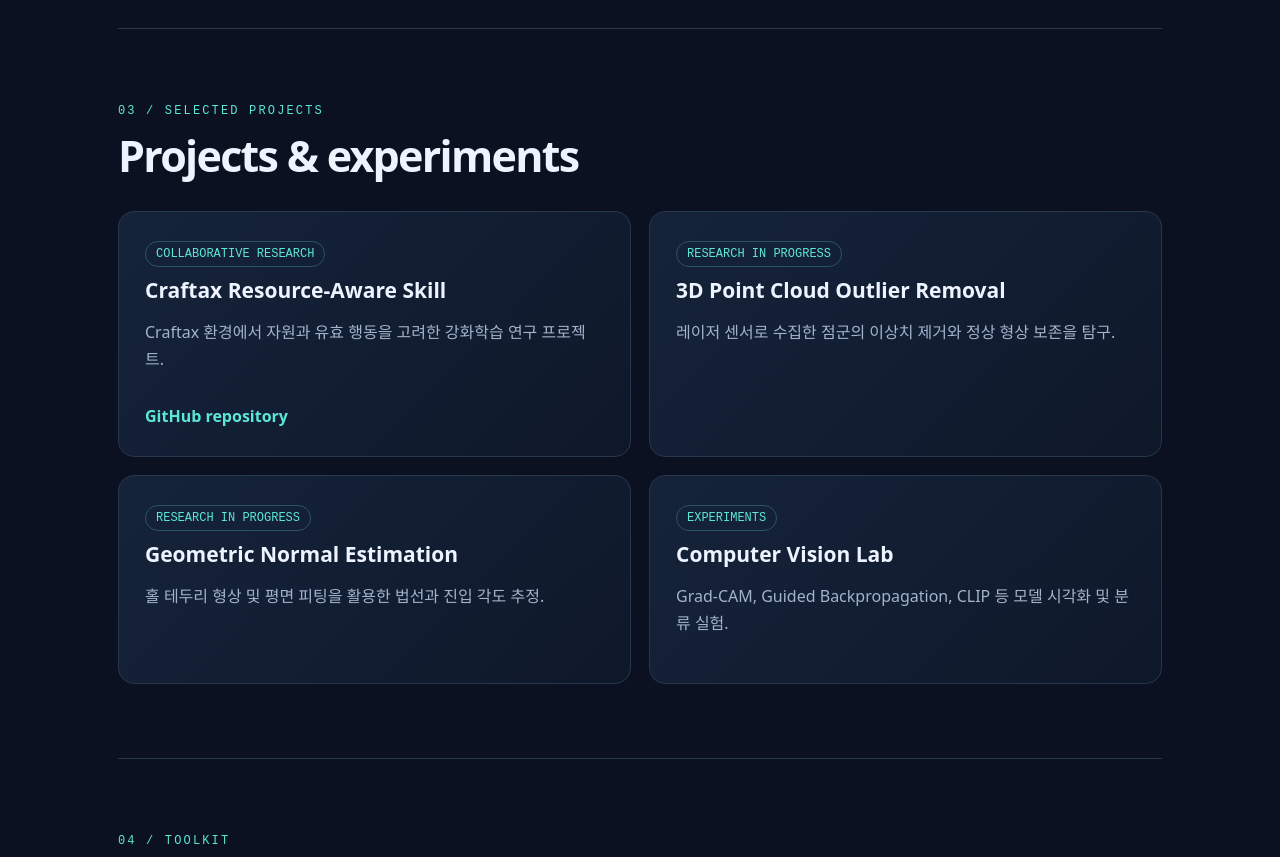
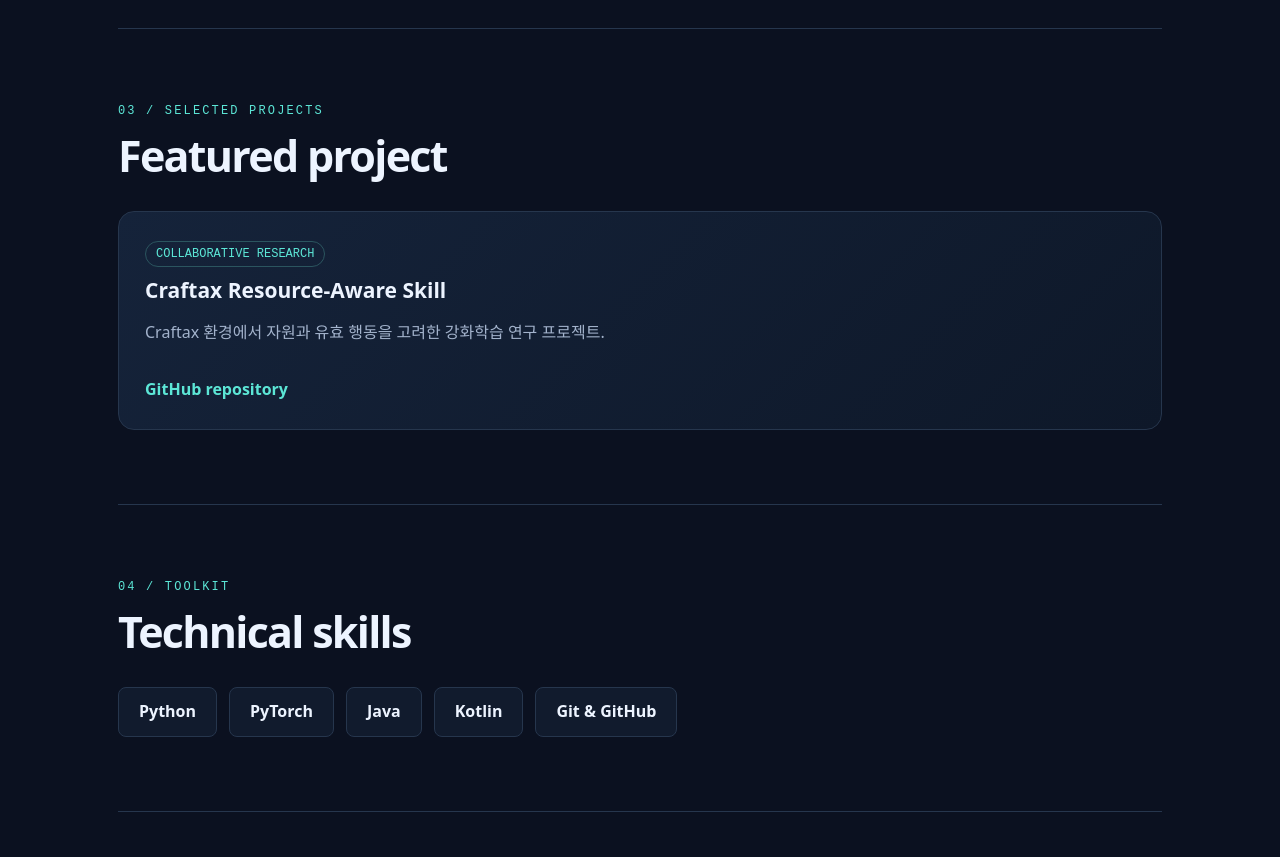
Before and after one commit to chaemingi29-a11y/chaemingi29-a11y.github.io, a plain HTML site: page index.html in a window 1280 px wide. Shown: the part 1460-2317 px from the top of the page. Drawn offline with Linux system fonts and the light colour scheme.

Commit message:
Keep Craftax as the only portfolio project

```diff
--- a/index.html
+++ b/index.html
@@ -9,6 +9,6 @@
 <main class="wrap" id="home"><div class="hero"><div><div class="eyebrow">AI & Software Development · South Korea</div><h1>Mingi Chae<span class="accent">.</span><br><span style="font-size:.48em;letter-spacing:-.03em">채민기</span></h1><p class="intro">한밭대학교 컴퓨터 분야 학부생. 강화학습과 컴퓨터 비전을 중심으로 현실의 문제를 해결하는 지능형 시스템을 공부하고 연구합니다.</p><div class="buttons"><a class="button primary" href="#projects">프로젝트 살펴보기</a><a class="button" href="https://github.com/chaemingi29-a11y">GitHub 프로필</a></div></div><div class="terminal" aria-label="Developer overview"><div class="terminal-head"><span class="dot"></span><span class="dot"></span><span class="dot"></span><span class="dim" style="margin-left:8px;font-size:12px">profile.py</span></div><p><span class="accent">class</span> Developer:</p><p>&nbsp; name = <span class="accent">"Mingi Chae"</span></p><p>&nbsp; focus = [</p><p>&nbsp;&nbsp; "Reinforcement Learning",</p><p>&nbsp;&nbsp; "Computer Vision",</p><p>&nbsp;&nbsp; "3D Point Clouds"</p><p>&nbsp; ]</p><p>&nbsp; <span class="dim"># Learn. Experiment. Iterate.</span></p></div></div>
 <section id="about"><div class="eyebrow">01 / About</div><h2>Research-driven developer</h2><p class="intro">데이터와 알고리즘을 기반으로 문제의 원인을 분석하고, 실험을 통해 방법의 성능을 검증하는 데 관심이 있습니다. AI 모델 학습부터 기하학적 데이터 처리, 소프트웨어 구현까지 폭넓게 학습하고 있습니다.</p></section>
 <section id="research"><div class="eyebrow">02 / Research interests</div><h2>What I explore</h2><div class="grid"><article class="card"><span class="tag">RL</span><h3>Reinforcement Learning</h3><p>정책 학습, 행동 선택, 자원 기반 스킬 및 학습 안정성 연구.</p></article><article class="card"><span class="tag">CV</span><h3>Computer Vision</h3><p>딥러닝 기반 영상 분석과 모델 해석 가능성 탐구.</p></article><article class="card"><span class="tag">3D</span><h3>Point Cloud Processing</h3><p>산업용 3차원 스캔의 이상치 제거, 형상 피팅, 법선 추정.</p></article></div></section>
-<section id="projects"><div class="eyebrow">03 / Selected projects</div><h2>Projects & experiments</h2><div class="project-grid"><article class="card"><span class="tag">COLLABORATIVE RESEARCH</span><h3>Craftax Resource-Aware Skill</h3><p>Craftax 환경에서 자원과 유효 행동을 고려한 강화학습 연구 프로젝트.</p><a class="project-link" href="https://github.com/Gyeometry/Craftax-Resource-Aware-Skill">GitHub repository</a></article><article class="card"><span class="tag">RESEARCH IN PROGRESS</span><h3>3D Point Cloud Outlier Removal</h3><p>레이저 센서로 수집한 점군의 이상치 제거와 정상 형상 보존을 탐구.</p></article><article class="card"><span class="tag">RESEARCH IN PROGRESS</span><h3>Geometric Normal Estimation</h3><p>홀 테두리 형상 및 평면 피팅을 활용한 법선과 진입 각도 추정.</p></article><article class="card"><span class="tag">EXPERIMENTS</span><h3>Computer Vision Lab</h3><p>Grad-CAM, Guided Backpropagation, CLIP 등 모델 시각화 및 분류 실험.</p></article></div></section>
+<section id="projects"><div class="eyebrow">03 / Selected projects</div><h2>Featured project</h2><div class="project-grid" style="grid-template-columns:1fr"><article class="card"><span class="tag">COLLABORATIVE RESEARCH</span><h3>Craftax Resource-Aware Skill</h3><p>Craftax 환경에서 자원과 유효 행동을 고려한 강화학습 연구 프로젝트.</p><a class="project-link" href="https://github.com/Gyeometry/Craftax-Resource-Aware-Skill">GitHub repository</a></article></div></section>
 <section id="skills"><div class="eyebrow">04 / Toolkit</div><h2>Technical skills</h2><div class="stack"><span>Python</span><span>PyTorch</span><span>Java</span><span>Kotlin</span><span>Git & GitHub</span></div></section>
 <section id="contact"><div class="contact"><div class="eyebrow">Connect</div><h2 style="margin-bottom:12px">Let's build and research.</h2><p class="dim">프로젝트와 개발 활동은 GitHub에서 확인할 수 있습니다.</p><a class="button primary" href="https://github.com/chaemingi29-a11y">Visit GitHub</a></div></section></main><footer><div class="wrap">© 2026 Mingi Chae · Built for GitHub Pages</div></footer></body></html>
```
